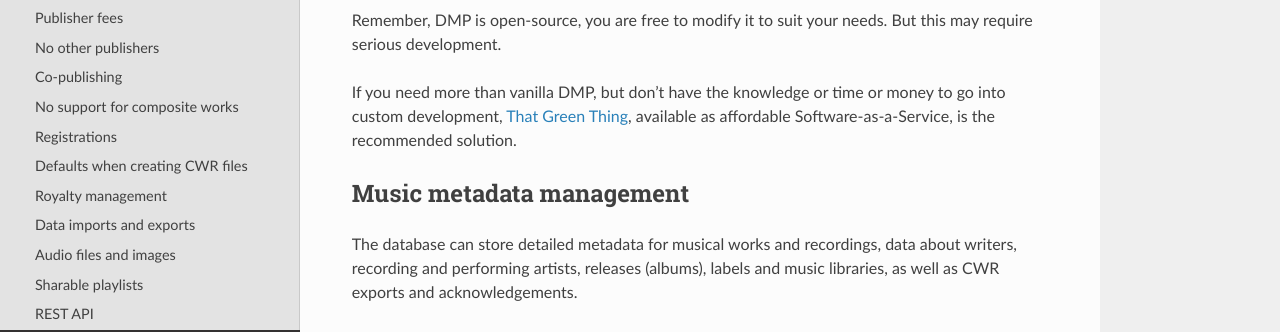
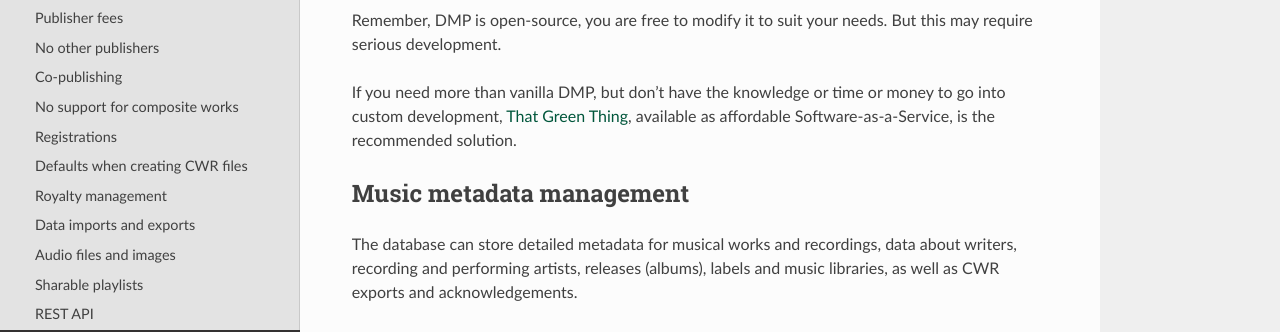
Before and after one commit to matijakolaric-com/django-music-publisher, a Sphinx documentation site: the page built from docs/features.rst, in a window 1280 px wide. Shown: the part 271-603 px from the top of the page. Built offline with Sphinx 7.4.7 and the Read the Docs theme 2.0.0, drawn with Linux system fonts in a browser that asks for light colours.

Commit message:
documentation

```diff
--- a/docs/_static/custom.css
+++ b/docs/_static/custom.css
@@ -1,3 +1,3 @@
-.tgt {
+.tgt a {
     color: #00563B !important;
 }
--- a/docs/conf.py
+++ b/docs/conf.py
@@ -95,6 +95,7 @@ pygments_style = "friendly"
 # a list of builtin themes.
 #
 html_theme = "sphinx_rtd_theme"
+html_static_path = ['_static']
 html_css_files = [
     'custom.css',
 ]
@@ -115,7 +116,7 @@ html_favicon = "favicon.ico"
 
 # Add any paths that contain custom static files (such as style sheets) here,
 # relative to this directory. They are copied after the builtin static files,
-# so a file named "default.css" will overwrite the builtin "default.css".
+# so a file named "default._static" will overwrite the builtin "default._static".
 html_extra_path = ["googleb5723862796807b2.html", "work_import_template.csv"]
 
 # Custom sidebar templates, must be a dictionary that maps document names
```
Also changed, not shown: 1 other file.
